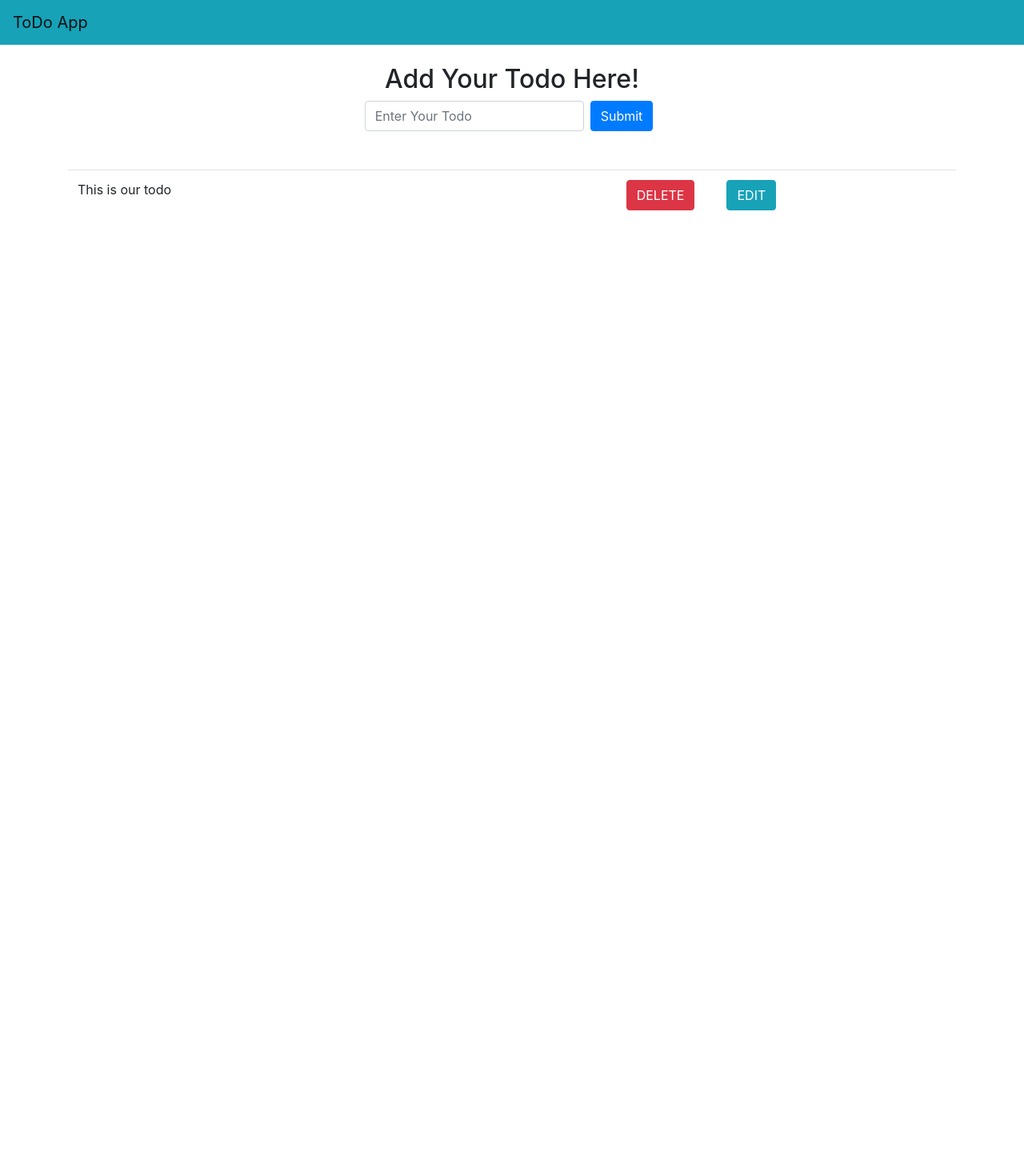
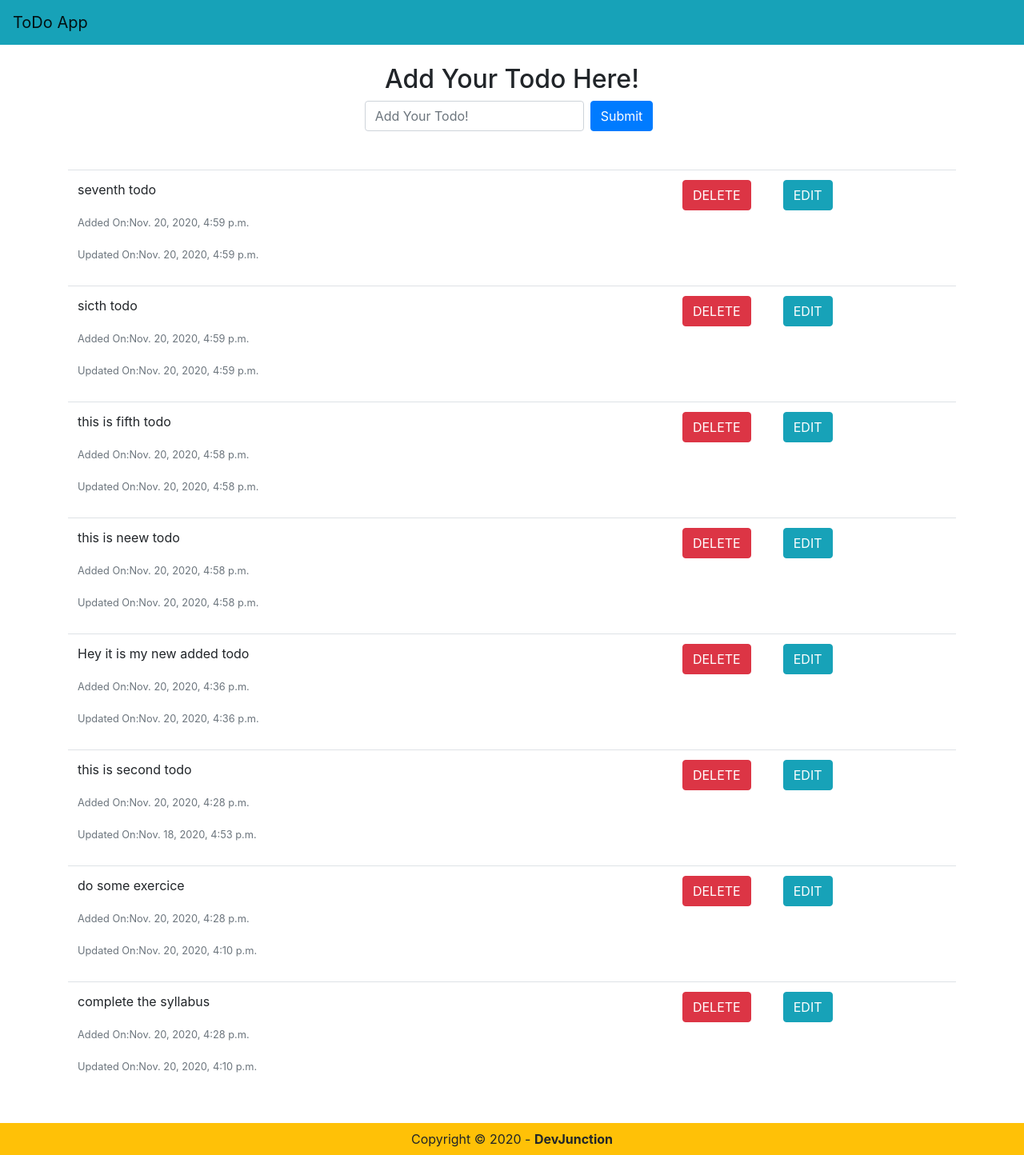
Before and after one commit to mnamegaurav/easy_django, a Django app: page / in a window 1280 px wide. Shown: the whole page at 80% size. Before the commit the page ends 263 px from the top, so only its background shows below. Run offline with Django 3.2, Linux system fonts and the light colour scheme; data comes from the database, SQL or seed files in the repository.

Commit message:
Create and List Todo

```diff
--- /dev/null
+++ b/ToDoApp/mytodo/forms.py
@@ -0,0 +1,6 @@
+from django import forms
+
+class ToDoForm(forms.Form):
+    todo_text = forms.CharField(widget=forms.TextInput(attrs={
+                                        'class': 'form-control',
+                                        'placeholder':'Add Your Todo!'}))
--- a/ToDoApp/mytodo/models.py
+++ b/ToDoApp/mytodo/models.py
@@ -3,7 +3,11 @@ from django.db import models
 # Create your models here.
 class ToDo(models.Model):
     todo_text = models.CharField(max_length=200)
-    added_date = models.DateTimeField(auto_now=True)
+    added_on = models.DateTimeField(auto_now_add=True)
+    updated_on = models.DateTimeField(auto_now=True)
 
     def __str__(self):
         return self.todo_text
+
+    class Meta:
+        ordering = ['-added_on']
--- a/ToDoApp/mytodo/templates/home.html
+++ b/ToDoApp/mytodo/templates/home.html
@@ -1,12 +1,14 @@
 {% load static %}
 <!DOCTYPE html>
 <html>
+
     <head>
         <title>Todo App</title>
         <meta name="viewport" content="width=device-width, initial-scale=1, shrink-to-fit=no">
         <link rel="stylesheet" href="https://cdn.jsdelivr.net/npm/bootstrap@4.5.3/dist/css/bootstrap.min.css" integrity="sha384-TX8t27EcRE3e/ihU7zmQxVncDAy5uIKz4rEkgIXeMed4M0jlfIDPvg6uqKI2xXr2" crossorigin="anonymous">
         <link rel="stylesheet" type="text/css" href="{% static 'styles.css' %}">
     </head>
+
     <body>
 
         <header>
@@ -14,7 +16,6 @@
                 <a class="navbar-brand" href="#">{{ app_name }}</a>
             </nav>
         </header>
-
 
         <div class="container">
             <div class="row">
@@ -25,9 +26,10 @@
 
             <div class="row">
                 <div class="col-12">
-                <form class="form-inline justify-content-center">
+                    <form class="form-inline justify-content-center" action="add_todo/" method="POST">
+                        {% csrf_token %}
                         <div class="form-group">
-                        <input type="email" placeholder="Enter Your Todo" class="form-control" id="exampleInputEmail1" aria-describedby="emailHelp">
+                            {{ form.todo_text }}
                         </div>
                         <button type="submit" class="mx-2 btn btn-primary">Submit</button>
                     </form>
@@ -38,8 +40,13 @@
                 <div class="col-12 table-responsive">
                     <table class="table">
                         <tbody>
+                            {% for todo in todo_list %}
                             <tr>
-                            <td>This is our todo</td>
+                                <td>
+                                        <p>{{ todo.todo_text }}</p>
+                                        <p class="text-muted"><small>Added On:{{ todo.added_on }}</small></p>
+                                        <p class="text-muted"><small>Updated On:{{ todo.updated_on }}</small></p>
+                                </td>
                                 <td class="text-right">
                                     <button type="submit" class="mx-2 btn btn-danger">DELETE</button>
                                 </td>
@@ -47,14 +54,23 @@
                                     <button type="submit" class="mx-2 btn btn-info">EDIT</button>
                                 </td>
                             </tr>
+                            {% endfor %}
                         </tbody>
                     </table>
                 </div>
             </div>
         </div>
 
+        <footer class="container-fluid">
+            <div class="row">
+                <div class="col-12 text-center bg-warning py-2 mt-3">
+                    Copyright &copy; 2020 - <strong>DevJunction</strong>
+                </div>
+            </div>
+        </footer>
 
         <script src="https://code.jquery.com/jquery-3.5.1.slim.min.js" integrity="sha384-DfXdz2htPH0lsSSs5nCTpuj/zy4C+OGpamoFVy38MVBnE+IbbVYUew+OrCXaRkfj" crossorigin="anonymous"></script>
         <script src="https://cdn.jsdelivr.net/npm/bootstrap@4.5.3/dist/js/bootstrap.bundle.min.js" integrity="sha384-ho+j7jyWK8fNQe+A12Hb8AhRq26LrZ/JpcUGGOn+Y7RsweNrtN/tE3MoK7ZeZDyx" crossorigin="anonymous"></script>
+
     </body>
 </html>
--- a/ToDoApp/mytodo/urls.py
+++ b/ToDoApp/mytodo/urls.py
@@ -1,6 +1,7 @@
 from django.urls import path
-from mytodo.views import home
+from mytodo.views import home, add_todo
 
 urlpatterns = [
     path('', home, name='home'),
+    path('add_todo/', add_todo, name='add_todo'),
 ]
--- a/ToDoApp/mytodo/views.py
+++ b/ToDoApp/mytodo/views.py
@@ -1,8 +1,20 @@
-from django.shortcuts import render
+from django.shortcuts import render, redirect
 from django.http import HttpResponse
+from mytodo.models import ToDo
+from mytodo.forms import ToDoForm
 
 # Create your views here.
 def home(request):
     template_name = 'home.html'
-    context = {'app_name': "ToDo App"}
+    todo_list = ToDo.objects.all() # returns queryset
+    form = ToDoForm()
+    # print(todo_list)
+    context = {'app_name': "ToDo App", 'todo_list': todo_list, 'form': form}
     return render(request, template_name, context=context)
+
+def add_todo(request):
+    if request.method == 'POST':
+        # save the todo
+        todo_text = request.POST.get('todo_text')
+        ToDo.objects.create(todo_text=todo_text)
+        return redirect('home')
```
Also changed, not shown: ToDoApp/db.sqlite3, ToDoApp/mytodo/migrations/0002_auto_20201120_1628.py (added). Lines whose indentation alone changed are shown as unchanged.
